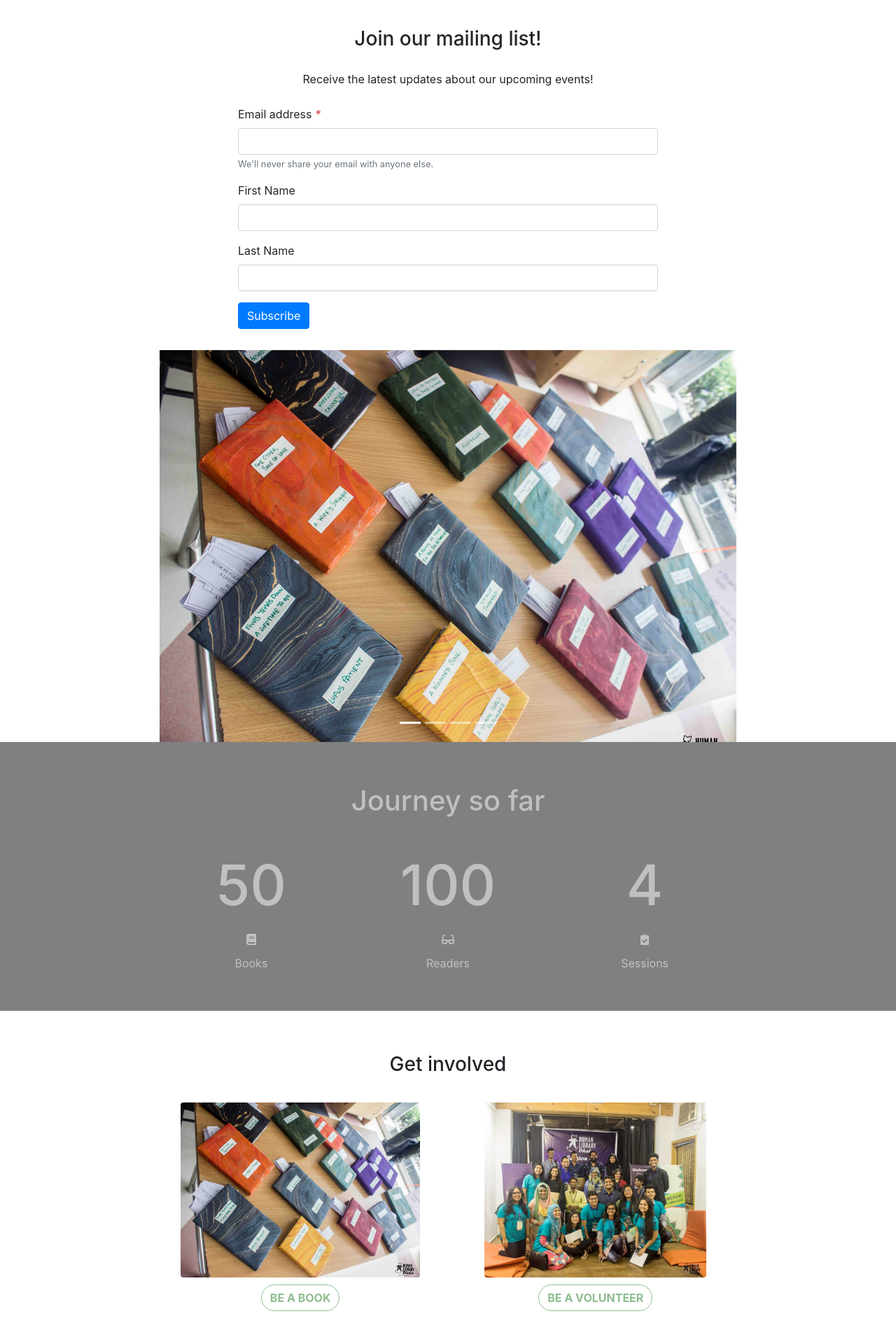
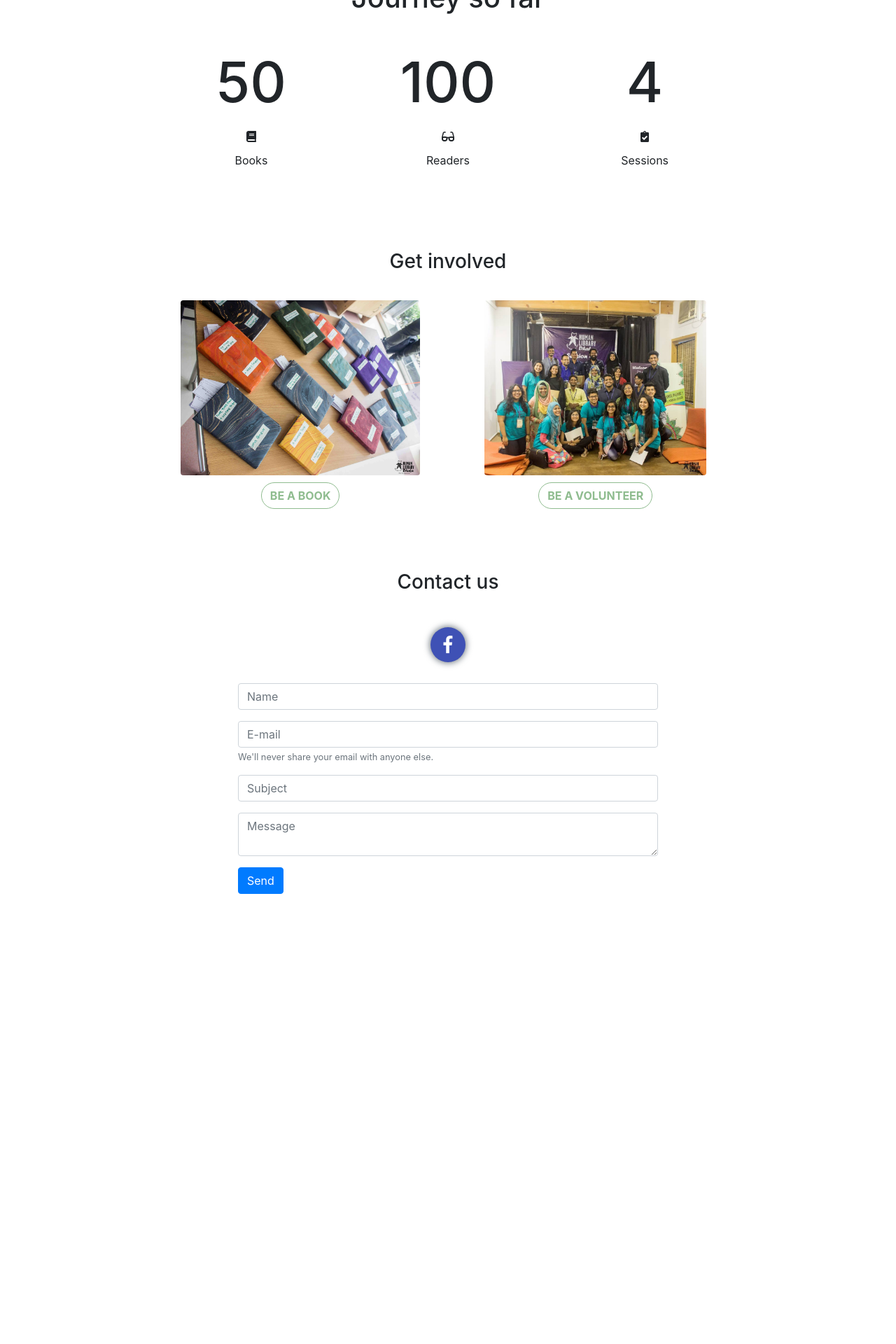
Before and after one commit to Sayeed169/human_library, a PHP site: page / in a window 1280 px wide. Shown: the part 3186-5106 px from the top of the page at 70% size. After the commit the page ends 4463 px from the top, so only its background shows below. Run offline with PHP 8.4, Linux system fonts and the light colour scheme; some libraries are stand-ins or nearby versions.

Commit message:
coler and style change

```diff
--- a/css/style.css
+++ b/css/style.css
@@ -1,5 +1,5 @@
 body{
-	/*color: white;*/
+	/*color: #1E585A;*/
 	/*background-color: #1E585A;*/
 }
 
@@ -78,8 +78,8 @@ p{
 }
 
 .count{
-	background-color: gray;
-	color: silver;
+	/*background-color: gray;*/
+	/*color: silver;*/
 }
 
 .count-header{
@@ -89,8 +89,9 @@ p{
 .count-caption{
 
 }
+
 #myVideo{
-	/*position: fixed;*/
+	/*position: relative;*/
 	right: 0;
 	bottom: 0;
 	width: 100%;
@@ -98,7 +99,7 @@ p{
 }
 
 .content{
-	/*position: fixed;*/
+	/*position: absolute;*/
 	bottom: 0;
 	background: gray;
 	color: #f1f1f1;
--- a/index.php
+++ b/index.php
@@ -98,10 +98,6 @@
         </div>
       </div>
 
-      <video autoplay muted loop id="myVideo">
-        <source src="https://www.youtube.com/watch?v=N_uE" type="video/mp4">
-      </video>
-
       <!--WORK FLOW DIV for LARGE SCREEN-->
       <div class="d-md-block d-none">
         <div class="col-md-8 offset-md-2 col-12 text-center content-div">
@@ -128,15 +124,15 @@
       <div class="d-md-none d-block">
         <div class="col-md-8 offset-md-2 col-12 text-center content-div">
           <h1 class="content-div">How does it work?</h1>
-          <div class="col-12 border border-right-0">
+          <div class="col-12 border border-dark border-right-0 border-top-0">
             <h5>STEP ONE</h5>
             <p>Select the Human Books to be loaned</p>
           </div>
-          <div class="col-12 border border-left-0 border-top-0">
+          <div class="col-12 border border-dark border-left-0 border-top-0">
             <h5>STEP TWO</h5>
             <p>Receive your library card with your scheduled readings</p>
           </div>
-          <div class="col-12 border border-top-0 border-right-0">
+          <div class="col-12 border border-dark border-top-0 border-right-0">
             <h5>STEP THREE</h5>
             <p>Attend your reading sessions</p>
           </div>
@@ -147,7 +143,7 @@
       </div>
 
       <!--SUBSCRIBE-->
-      <div>
+      <div class="d-none">
         <div class="col-md-6 offset-md-3 col-12 content-div">
           <h3 class="text-center">Join our mailing list!</h3>
           <p class="text-center">Receive the latest updates about our upcoming events!</p>
```
